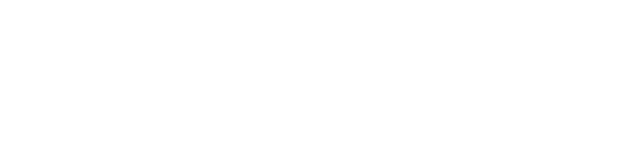
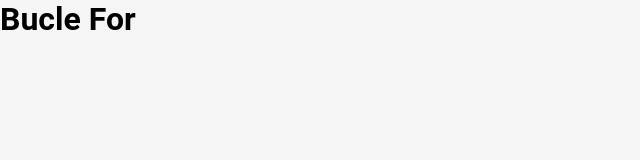
Before and after one commit to Troxmort/RC45i-Loops-Array-methods, a plain HTML site: page pages/loops/for.html in a window 1280 px wide. Shown: the whole page, without its empty margins (0-640 px from the left). Drawn offline with Linux system fonts and the light colour scheme.

Commit message:
Se linkeo el archivo de css al for.html y se vinculo el archivo de js

```diff
--- a/pages/loops/for.html
+++ b/pages/loops/for.html
@@ -5,8 +5,10 @@
     <meta http-equiv="X-UA-Compatible" content="IE=edge">
     <meta name="viewport" content="width=device-width, initial-scale=1.0">
     <title>For</title>
+    <link rel="stylesheet" href="/style/style.css">
 </head>
 <body>
-
+    <h1>Bucle For</h1>
+    <script src="/js/loops/for.js"></script>
 </body>
 </html>
```
